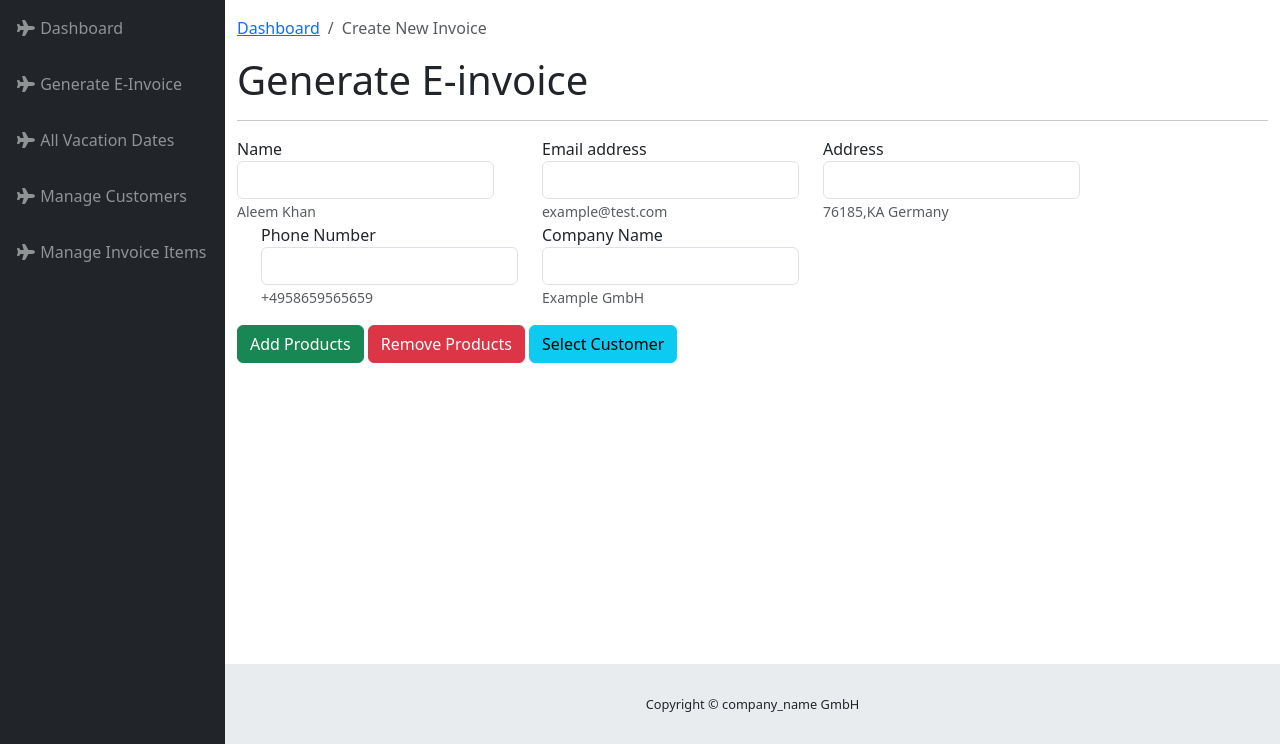
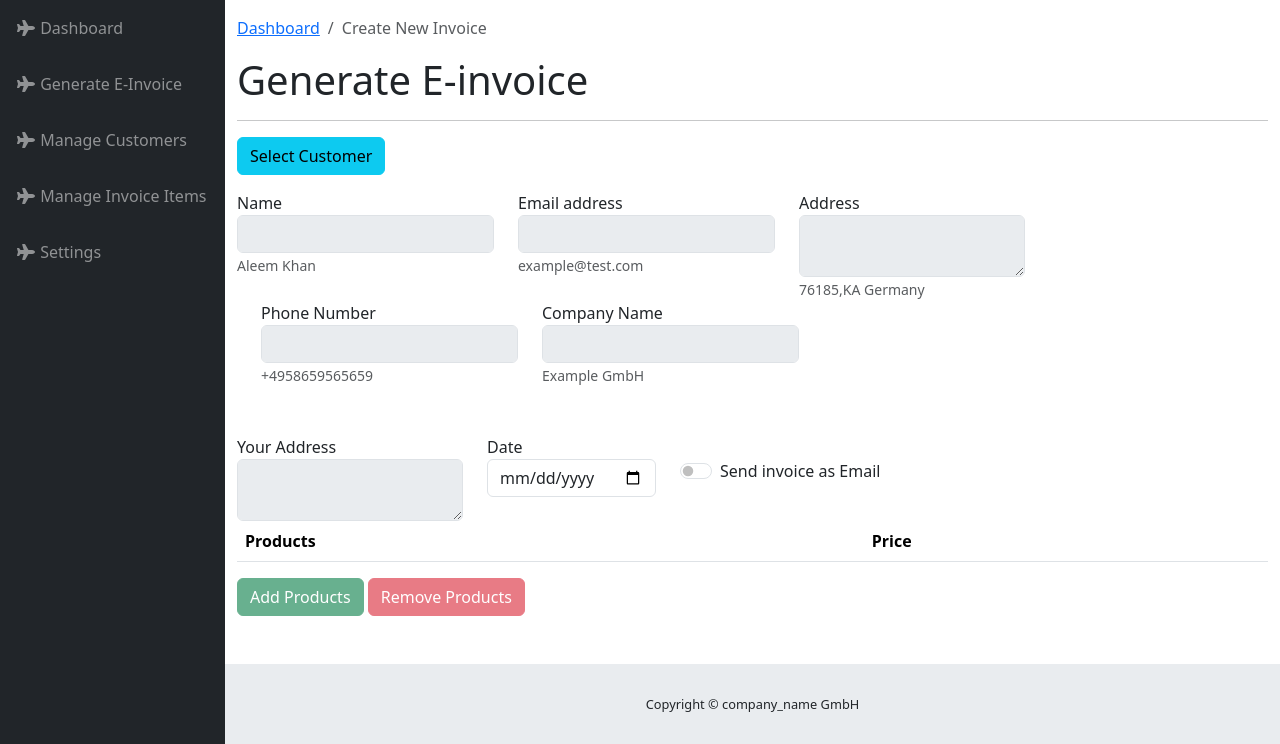
Before and after one commit to NikhilRaikar17/e-invoice, a Flask app: page /generate_invoice in a window 1280 px wide. Shown: the part 76-820 px from the top of the page. Run offline with Flask 2, Linux system fonts and the light colour scheme; a user stored in the database is signed in; data comes from the database, SQL or seed files in the repository; lists and menus that the app fills with data are empty; some libraries are stand-ins or nearby versions.

Commit message:
updated html and functionality changes

```diff
--- a/VacationTracker/VacationTracker.py
+++ b/VacationTracker/VacationTracker.py
@@ -87,7 +87,13 @@ class Invoice(db.Model):
     id = db.Column(db.Integer, primary_key=True) # primary keys are required by SQLAlchemy
     name = db.Column(db.String(100))
     customer_id = db.Column(db.Integer,db.ForeignKey("customers.id"), nullable=False)
+
+class InvoiceMaps(db.Model):
+    __tablename__ = 'invoicemaps'
+    id = db.Column(db.Integer, primary_key=True)
+    customer_id = db.Column(db.Integer,db.ForeignKey("customers.id"), nullable=False)
     product_id = db.Column(db.Integer,db.ForeignKey("products.id"), nullable=False)
+
 
 
 ##
@@ -161,19 +167,12 @@ def logout():
     logout_user()
     return redirect(url_for('login'))
 
-# Show the vacation dates of the current user.
-@app.route('/vacation')
-@login_required
-def vacation():
-    vacations = ''
-    return render_template("vacation.html", vacations = vacations)
-
 
 @app.route('/generate_invoice')
 @login_required
 def generate_invoice():
-    vacations = ''
-    return render_template("e-invoicegenerator.html", vacations = vacations, scope = "my")
+    customers = Customers.query.all()
+    return render_template("e-invoicegenerator.html",customers = customers)
 
 @app.route('/manage_customers', methods=['GET'])
 @login_required
--- a/VacationTracker/templates/base.html
+++ b/VacationTracker/templates/base.html
@@ -81,7 +81,7 @@
       <!-- Sidebar -->
       <ul class="sidebar navbar-nav">
         <li class="nav-item">
-          <a class="nav-link" href="{{ url_for('vacation') }}">
+          <a class="nav-link" href="#">
             <i class="fas fa-fw fa-plane"></i>
             <span>Dashboard</span>
           </a>
@@ -93,12 +93,6 @@
           </a>
         </li>
 
-        <li class="nav-item">
-          <a class="nav-link" href="{{ url_for('vacation') }}">
-            <i class="fas fa-fw fa-plane"></i>
-            <span>All Vacation Dates</span>
-          </a>
-        </li>
 
         <li class="nav-item">
           <a class="nav-link" href="{{ url_for('manage_customers') }}">
@@ -111,6 +105,12 @@
           <a class="nav-link" href="{{ url_for('manage_invoice_items') }}">
             <i class="fas fa-fw fa-plane"></i>
             <span>Manage Invoice Items</span>
+          </a>
+        </li>
+        <li class="nav-item">
+          <a class="nav-link" href="#">
+            <i class="fas fa-fw fa-plane"></i>
+            <span>Settings</span>
           </a>
         </li>
 
--- a/VacationTracker/templates/e-invoicegenerator.html
+++ b/VacationTracker/templates/e-invoicegenerator.html
@@ -8,47 +8,119 @@
   <h1>Generate E-invoice</h1>
   <hr/>
 
-  <!-- Vacation dates table upper toolbar -->
-  <div class="btn-toolbar mb-3">
+  <div class="row">
+
+    <div class="col-md-2">
+      <button class="btn btn-info" data-toggle="modal" data-title="Add" data-target="#select-customer"> Select Customer </button>
+    </div>
+
+    <div class="col-md-2 ml-0">
+      <button class="btn btn-danger" id="clear_customer_data" name="clear_customer_data" style="display:none"> Clear Customer </button>
+    </div>
+  </div>
+
+
+  <div class="btn-toolbar mt-3 mb-5">
 
       <div class="form-group">
         <label for="exampleInputEmail1">Name</label>
-        <input type="text" class="form-control">
+        <input type="text" class="form-control" disabled>
         <small id="emailHelp" class="form-text text-muted">Aleem Khan</small>
       </div>
 
-      <div class="form-group ms-5">
+      <div class="form-group ms-4">
         <label for="exampleInputEmail1">Email address</label>
-        <input type="email" class="form-control">
+        <input type="email" class="form-control" disabled>
         <small id="emailHelp" class="form-text text-muted">example@test.com</small>
 
       </div>
+
       <div class="form-group ms-4">
         <label for="exampleInputEmail1">Address</label>
-        <input type="text" class="form-control">
+        <textarea type="text" class="form-control" disabled> </textarea>
         <small id="emailHelp" class="form-text text-muted">76185,KA Germany</small>
+      </div>
 
-      </div>
       <div class="form-group ms-4">
         <label for="exampleInputEmail1">Phone Number</label>
-        <input type="text" class="form-control">
+        <input type="text" class="form-control" disabled>
         <small id="emailHelp" class="form-text text-muted">+4958659565659</small>
+      </div>
 
-      </div>
       <div class="form-group ms-4">
         <label for="exampleInputEmail1">Company Name</label>
-        <input type="text" class="form-control">
+        <input type="text" class="form-control" disabled>
         <small id="emailHelp" class="form-text text-muted">Example GmbH</small>
-
       </div>
 
   </div>
 
+  <div class="btn-toolbar" >
+    <div class="form-group">
+      <label for="exampleInputEmail1">Your Address</label>
+      <textarea type="text" class="form-control" disabled> </textarea>
+    </div>
+
+    <div class="form-group ms-4">
+      <label for="exampleInputEmail1">Date</label>
+      <input class="form-control" type="date" id="start-date" name="start-date"  required></input>
+    </div>
+
+    <div class="form-check form-switch pt-4 ms-4">
+      <input class="form-check-input" type="checkbox" id="flexSwitchCheckDefault">
+      <label class="form-check-label" for="flexSwitchCheckDefault">Send invoice as Email</label>
+    </div>
+  </div>
+
+  <div class="table-responsive">
+    <table class="table table-striped">
+      <thead>
+        <tr>
+          <th>Products</th>
+          <th>Price</th>
+        </tr>
+      </thead>
+      <tbody id="vacation-table-body">
+      </tbody>
+    </table>
+  </div>
 
   <div class="d-grid gap-2 d-md-block"">
-      <button class="btn btn-success"> Add Products </button>
-      <button class="btn btn-danger"> Remove Products </button>
-      <button class="btn btn-info"> Select Customer </button>
+      <button class="btn btn-success" disabled> Add Products </button>
+      <button class="btn btn-danger" disabled> Remove Products </button>
+  </div>
+
+  <div class="modal fade" id="select-customer" tabindex="-1">
+    <div class="modal-dialog">
+
+        <div class="modal-content">
+          <div class="modal-header">
+            <h5 class="modal-title" id="Heading">Generate Invoice</h4>
+            <button type="button" class="btn btn-secondary" data-dismiss="modal">
+              <span>×</span>
+            </button>
+          </div>
+          <div class="modal-body">
+
+            <div class="form-group">
+              <label for="customer-name"><b>Customer Name</b></label>
+              <select name="select_customers" id="select_customers" class="form-control">
+                <option value="-1">---</option>
+                {% for customer in customers %}
+                    <option value="{{customer.id}}"> {{ customer.name }} </option>
+                {% endfor %}
+              </select>
+            </div>
+          </div>
+
+          <div class="modal-footer ">
+            <button class="btn btn-success btn-lg" style="width: 100%;" onclick="fill_invoice_form();">
+              Select
+            </button>
+          </div>
+
+        </div>
+    </div>
   </div>
 
 
@@ -57,5 +129,16 @@
 
 {% block scripts %}
   <script>
+
+    function fill_invoice_form(){
+      var customer_data = document.getElementById("clear_customer_data")
+      var select_customers = document.getElementById("select_customers")
+      var selected_value = select_customers.options[select_customers.selectedIndex].value;
+      if (selected_value != '-1'){
+        customer_data.style.display = "block";
+      }
+    }
+
+
   </script>
 {% endblock %}
```
Also changed, not shown: VacationTracker/templates/customers.html (+10 -3 lines), VacationTracker/templates/invoice_items.html (+16 -2 lines).
